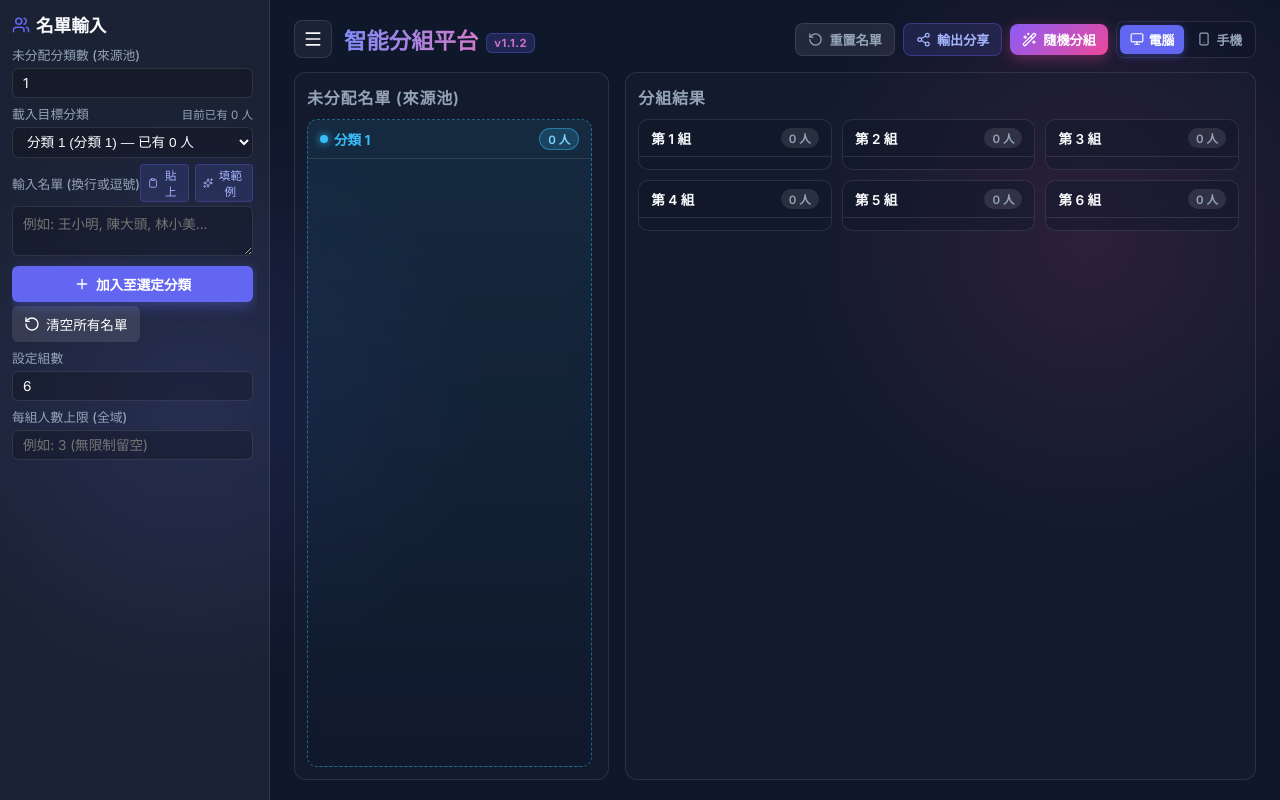
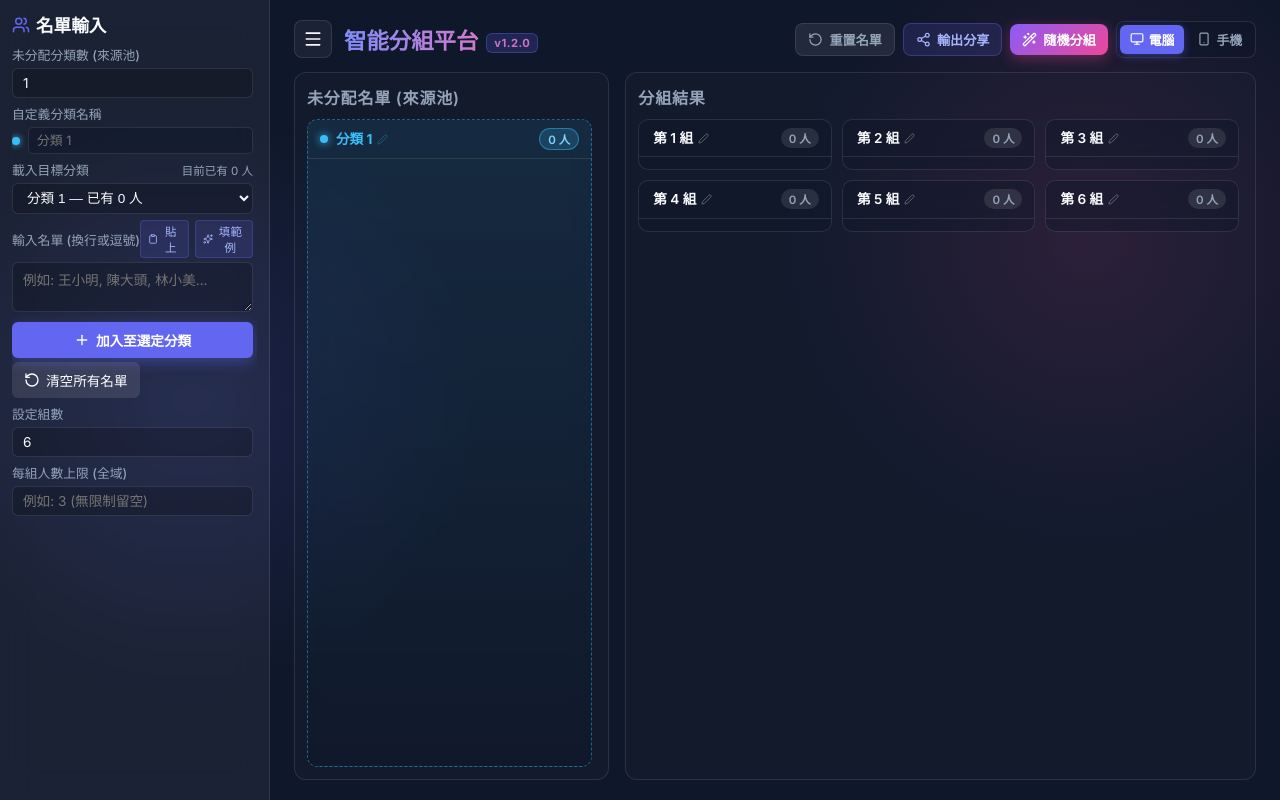
Before and after one commit to hello851013/group-randomizer, a React (Vite) app: page / in a window 1280 px wide. Built offline with nearby package versions, Linux system fonts and the light colour scheme.

Commit message:
feat(v1.2.0): custom category & group names, 1-char avatar, 4-char name support, and mobile touch dnd overhaul

```diff
--- a/package.json
+++ b/package.json
@@ -1,7 +1,7 @@
 {
   "name": "group-randomizer",
   "private": true,
-  "version": "1.1.2",
+  "version": "1.2.0",
   "type": "module",
   "scripts": {
     "dev": "vite",
--- a/src/App.jsx
+++ b/src/App.jsx
@@ -1,9 +1,12 @@
 import React, { useState, useEffect } from 'react';
 import {
   DndContext,
-  closestCenter,
+  pointerWithin,
+  rectIntersection,
+  closestCorners,
+  MouseSensor,
+  TouchSensor,
   KeyboardSensor,
-  PointerSensor,
   useSensor,
   useSensors,
   DragOverlay,
@@ -19,7 +22,7 @@ import { SortableItem } from './components/SortableItem';
 import { ShareModal } from './components/ShareModal';
 import { getCategoryTheme } from './theme';
 
-export const APP_VERSION = 'v1.1.2';
+export const APP_VERSION = 'v1.2.0';
 
 function App() {
   const [sidebarOpen, setSidebarOpen] = useState(() => typeof window !== 'undefined' && window.innerWidth > 768);
@@ -31,6 +34,38 @@ function App() {
   const [maxPerGroup, setMaxPerGroup] = useState('');
   const [inputText, setInputText] = useState('');
   const [shareModalOpen, setShareModalOpen] = useState(false);
+
+  // 自定義名稱狀態 (分類與組別)
+  const [categoryNames, setCategoryNames] = useState({});
+  const [groupNames, setGroupNames] = useState({});
+
+  const getCategoryName = (sourceId) => {
+    if (categoryNames[sourceId]?.trim()) return categoryNames[sourceId].trim();
+    const theme = getCategoryTheme(sourceId);
+    return theme?.name || '分類 1';
+  };
+
+  const getCategoryShortName = (sourceId) => {
+    if (categoryNames[sourceId]?.trim()) {
+      return categoryNames[sourceId].trim().slice(0, 2);
+    }
+    const theme = getCategoryTheme(sourceId);
+    return theme?.shortName || '分1';
+  };
+
+  const getGroupName = (groupId) => {
+    if (groupNames[groupId]?.trim()) return groupNames[groupId].trim();
+    const idx = parseInt(groupId.replace('group-', ''), 10);
+    return `第 ${idx || 1} 組`;
+  };
+
+  const handleRenameTitle = (id, newTitle) => {
+    if (id.startsWith('source-')) {
+      setCategoryNames(prev => ({ ...prev, [id]: newTitle }));
+    } else if (id.startsWith('group-')) {
+      setGroupNames(prev => ({ ...prev, [id]: newTitle }));
+    }
+  };
 
   // 快速範例名單填入
   const handleFillSample = () => {
@@ -88,16 +123,36 @@ function App() {
     }
   }, [safeNumGroups, safeNumSources, activeSource]);
 
+  // 需求 5：全面優化滑鼠與手機觸控感應器 (解決手機與電腦不好拖拉的問題)
   const sensors = useSensors(
-    useSensor(PointerSensor, {
+    useSensor(MouseSensor, {
       activationConstraint: {
-        distance: 5,
-      }
+        distance: 4, // 電腦版滑鼠移動 4px 立即順暢觸發拖拉
+      },
+    }),
+    useSensor(TouchSensor, {
+      activationConstraint: {
+        delay: 100, // 手機版輕按 100ms 立即啟動拖拉，同時保留滑動滾動彈性
+        tolerance: 6,
+      },
     }),
     useSensor(KeyboardSensor, {
       coordinateGetter: sortableKeyboardCoordinates,
     })
   );
+
+  // 專業雙階段碰撞檢測：優先 pointerWithin，回退至 rectIntersection 與 closestCorners
+  const customCollisionDetection = (args) => {
+    const pointerCollisions = pointerWithin(args);
+    if (pointerCollisions.length > 0) {
+      return pointerCollisions;
+    }
+    const rectCollisions = rectIntersection(args);
+    if (rectCollisions.length > 0) {
+      return rectCollisions;
+    }
+    return closestCorners(args);
+  };
 
   const handleAddNames = () => {
     if (!inputText.trim()) return;
@@ -429,6 +484,33 @@ function App() {
             />
           </div>
 
+          {/* 需求 1：自定義分類名稱 */}
+          <div className="form-group">
+            <label className="form-label">自定義分類名稱</label>
+            <div className="category-names-list">
+              {Array.from({ length: safeNumSources }).map((_, i) => {
+                const sId = `source-${i+1}`;
+                const theme = getCategoryTheme(sId);
+                return (
+                  <div key={`cat-name-input-${sId}`} className="cat-name-row">
+                    <span
+                      className="source-color-dot"
+                      style={{ backgroundColor: theme.color, boxShadow: `0 0 6px ${theme.color}` }}
+                    />
+                    <input
+                      type="text"
+                      className="text-input cat-name-input"
+                      value={categoryNames[sId] ?? ''}
+                      onChange={(e) => setCategoryNames(prev => ({ ...prev, [sId]: e.target.value }))}
+                      placeholder={theme.name}
+                      maxLength={15}
+                    />
+                  </div>
+                );
+              })}
+            </div>
+          </div>
+
           <div className="form-group">
             <div style={{ display: 'flex', justifyContent: 'space-between', alignItems: 'center', marginBottom: '4px' }}>
               <label className="form-label" style={{ marginBottom: 0 }}>載入目標分類</label>
@@ -443,11 +525,11 @@ function App() {
             >
               {Array.from({ length: safeNumSources }).map((_, i) => {
                 const sId = `source-${i+1}`;
-                const theme = getCategoryTheme(sId);
+                const name = getCategoryName(sId);
                 const count = columns[sId]?.length || 0;
                 return (
                   <option key={sId} value={sId}>
-                    分類 {i+1} ({theme.name}) — 已有 {count} 人
+                    {name} — 已有 {count} 人
                   </option>
                 );
               })}
@@ -538,6 +620,7 @@ function App() {
               {Array.from({ length: safeNumSources }).map((_, i) => {
                 const sId = `source-${i+1}`;
                 const theme = getCategoryTheme(sId);
+                const name = getCategoryName(sId);
                 return (
                   <div key={`quota-${i}`} className="quota-row">
                     <span className="quota-label" style={{ color: theme.color }}>
@@ -545,7 +628,7 @@ function App() {
                         className="source-color-dot"
                         style={{ backgroundColor: theme.color, boxShadow: `0 0 6px ${theme.color}` }}
                       />
-                      分類 {i+1}
+                      {name}
                     </span>
                     <input
                       type="number"
@@ -636,7 +719,7 @@ function App() {
 
         <DndContext
           sensors={sensors}
-          collisionDetection={closestCenter}
+          collisionDetection={customCollisionDetection}
           onDragStart={handleDragStart}
           onDragOver={handleDragOver}
           onDragEnd={handleDragEnd}
@@ -651,11 +734,14 @@ function App() {
                     <div key={sourceId} className="unassigned-col-wrapper">
                       <DroppableColumn
                         id={sourceId}
-                        title={`分類 ${i+1}`}
+                        title={getCategoryName(sourceId)}
                         items={columns[sourceId] || []}
                         onDeleteItem={handleDeleteItem}
                         onTogglePin={handleTogglePin}
                         isSpecial={true}
+                        onRenameTitle={handleRenameTitle}
+                        getCategoryName={getCategoryName}
+                        getCategoryShortName={getCategoryShortName}
                       />
                     </div>
                   );
@@ -672,10 +758,13 @@ function App() {
                     <DroppableColumn
                       key={groupId}
                       id={groupId}
-                      title={`第 ${i + 1} 組`}
+                      title={getGroupName(groupId)}
                       items={columns[groupId] || []}
                       onDeleteItem={handleDeleteItem}
                       onTogglePin={handleTogglePin}
+                      onRenameTitle={handleRenameTitle}
+                      getCategoryName={getCategoryName}
+                      getCategoryShortName={getCategoryShortName}
                     />
                   );
                 })}
@@ -685,7 +774,12 @@ function App() {
 
           <DragOverlay dropAnimation={dropAnimation}>
             {activeId ? (
-              <SortableItem id={activeId} person={getActivePerson()} />
+              <SortableItem
+                id={activeId}
+                person={getActivePerson()}
+                categoryName={getActivePerson() ? getCategoryName(getActivePerson().sourceId) : null}
+                categoryShortName={getActivePerson() ? getCategoryShortName(getActivePerson().sourceId) : null}
+              />
             ) : null}
           </DragOverlay>
         </DndContext>
@@ -697,6 +791,9 @@ function App() {
         onClose={() => setShareModalOpen(false)}
         columns={columns}
         numGroups={safeNumGroups}
+        getGroupName={getGroupName}
+        getCategoryName={getCategoryName}
+        getCategoryShortName={getCategoryShortName}
       />
     </div>
   );
--- a/src/components/DroppableColumn.jsx
+++ b/src/components/DroppableColumn.jsx
@@ -1,18 +1,53 @@
-import React from 'react';
+import React, { useState, useEffect } from 'react';
 import { useDroppable } from '@dnd-kit/core';
 import { SortableContext, rectSortingStrategy } from '@dnd-kit/sortable';
+import { Edit2, Check } from 'lucide-react';
 import { SortableItem } from './SortableItem';
 import { getCategoryTheme, getDensity } from '../theme';
 
-export function DroppableColumn({ id, title, items, onDeleteItem, onTogglePin, isSpecial }) {
+export function DroppableColumn({
+  id,
+  title,
+  items,
+  onDeleteItem,
+  onTogglePin,
+  isSpecial,
+  onRenameTitle,
+  getCategoryName,
+  getCategoryShortName
+}) {
   const { setNodeRef } = useDroppable({
     id: id,
   });
 
+  const [isEditing, setIsEditing] = useState(false);
+  const [editVal, setEditVal] = useState(title);
+
+  useEffect(() => {
+    setEditVal(title);
+  }, [title]);
+
+  const handleSaveTitle = () => {
+    setIsEditing(false);
+    if (editVal.trim() && onRenameTitle) {
+      onRenameTitle(id, editVal.trim());
+    } else {
+      setEditVal(title);
+    }
+  };
+
+  const handleKeyDown = (e) => {
+    if (e.key === 'Enter') {
+      handleSaveTitle();
+    } else if (e.key === 'Escape') {
+      setEditVal(title);
+      setIsEditing(false);
+    }
+  };
+
   const theme = isSpecial ? getCategoryTheme(id) : null;
   const density = getDensity(items.length);
-  // Source columns split into 2 equal columns (左右分欄) whenever there are 2+ items to eliminate scrolling
-  const isSplitGrid = isSpecial && items.length >= 2;
+  const isSplitGrid = isSpecial && items.length >= 3;
 
   return (
     <div
@@ -30,7 +65,34 @@ export function DroppableColumn({ id, title, items, onDeleteItem, onTogglePin, i
               style={{ backgroundColor: theme.color, boxShadow: `0 0 8px ${theme.color}` }}
             />
           )}
-          <span style={isSpecial ? { color: theme.color, fontWeight: 700 } : {}}>{title}</span>
+
+          {isEditing ? (
+            <div className="title-edit-wrapper" onClick={(e) => e.stopPropagation()}>
+              <input
+                type="text"
+                className="title-edit-input"
+                value={editVal}
+                onChange={(e) => setEditVal(e.target.value)}
+                onBlur={handleSaveTitle}
+                onKeyDown={handleKeyDown}
+                autoFocus
+                maxLength={20}
+              />
+              <button className="title-save-btn" onClick={handleSaveTitle}>
+                <Check size={12} />
+              </button>
+            </div>
+          ) : (
+            <span
+              className="column-title-text"
+              style={isSpecial ? { color: theme.color, fontWeight: 700 } : {}}
+              onClick={() => setIsEditing(true)}
+              title="點擊自定義名稱"
+            >
+              <span className="title-text-content">{title}</span>
+              <Edit2 size={11} className="title-edit-icon" />
+            </span>
+          )}
         </span>
         <span
           className="column-badge"
@@ -60,6 +122,9 @@ export function DroppableColumn({ id, title, items, onDeleteItem, onTogglePin, i
               density={density}
               onDelete={onDeleteItem}
               onTogglePin={onTogglePin}
+              categoryName={getCategoryName ? getCategoryName(person.sourceId) : null}
+              categoryShortName={getCategoryShortName ? getCategoryShortName(person.sourceId) : null}
+              isUnassigned={isSpecial}
             />
           ))}
         </SortableContext>
--- a/src/components/ShareModal.jsx
+++ b/src/components/ShareModal.jsx
@@ -2,7 +2,15 @@ import React, { useState, useRef } from 'react';
 import { X, Copy, Check, Share2, Download, Image as ImageIcon, FileText } from 'lucide-react';
 import { getCategoryTheme } from '../theme';
 
-export function ShareModal({ isOpen, onClose, columns, numGroups }) {
+export function ShareModal({
+  isOpen,
+  onClose,
+  columns,
+  numGroups,
+  getGroupName,
+  getCategoryName,
+  getCategoryShortName
+}) {
   const [activeTab, setActiveTab] = useState('text'); // 'text' | 'image'
   const [copied, setCopied] = useState(false);
   const [isGeneratingImg, setIsGeneratingImg] = useState(false);
@@ -18,9 +26,10 @@ export function ShareModal({ isOpen, onClose, columns, numGroups }) {
     const groupId = `group-${i}`;
     const members = columns[groupId] || [];
     totalAssignedPeople += members.length;
+    const title = getGroupName ? getGroupName(groupId) : `第 ${i} 組`;
     groupsData.push({
       id: groupId,
-      title: `第 ${i} 組`,
+      title: title,
       members: members
     });
   }
@@ -43,7 +52,8 @@ export function ShareModal({ isOpen, onClose, columns, numGroups }) {
         g.members.forEach(m => {
           const theme = getCategoryTheme(m.sourceId);
           const pinMark = m.isPinned ? ' [📌釘選]' : '';
-          const catMark = theme?.shortName ? ` (${theme.shortName})` : '';
+          const shortName = getCategoryShortName ? getCategoryShortName(m.sourceId) : theme?.shortName;
+          const catMark = shortName ? ` (${shortName})` : '';
           text += `   • ${m.name}${catMark}${pinMark}\n`;
         });
       }
--- a/src/index.css
+++ b/src/index.css
@@ -226,6 +226,28 @@ input, textarea {
   height: 50px;
 }
 
+/* 自定義分類名稱設定 */
+.category-names-list {
+  display: flex;
+  flex-direction: column;
+  gap: 6px;
+  margin-top: 2px;
+}
+
+.cat-name-row {
+  display: flex;
+  align-items: center;
+  gap: 8px;
+}
+
+.cat-name-input {
+  padding: 5px 8px;
+  font-size: 0.8rem;
+  flex: 1;
+  background: rgba(15, 23, 42, 0.5);
+  border-radius: 5px;
+}
+
 .btn-primary {
   background: var(--primary-accent);
   color: white;
@@ -563,6 +585,76 @@ input, textarea {
   font-size: 0.72rem;
   font-weight: 600;
   color: var(--text-secondary);
+  flex-shrink: 0;
+}
+
+/* 標題自定義名稱與編輯互動 */
+.column-title-text {
+  display: inline-flex;
+  align-items: center;
+  gap: 5px;
+  cursor: pointer;
+  padding: 2px 6px;
+  margin-left: -4px;
+  border-radius: 4px;
+  transition: all 0.15s ease;
+  user-select: none;
+}
+
+.column-title-text:hover {
+  background: rgba(255, 255, 255, 0.1);
+}
+
+.title-text-content {
+  line-height: 1.2;
+}
+
+.title-edit-icon {
+  opacity: 0.35;
+  transition: opacity 0.15s;
+  flex-shrink: 0;
+}
+
+.column-title-text:hover .title-edit-icon {
+  opacity: 1;
+  color: var(--primary-accent);
+}
+
+.title-edit-wrapper {
+  display: inline-flex;
+  align-items: center;
+  gap: 4px;
+}
+
+.title-edit-input {
+  background: rgba(15, 23, 42, 0.95);
+  border: 1.5px solid var(--primary-accent);
+  color: #ffffff;
+  border-radius: 4px;
+  padding: 2px 6px;
+  font-size: 0.8rem;
+  font-weight: 600;
+  outline: none;
+  width: 100px;
+  box-shadow: 0 0 10px rgba(99, 102, 241, 0.3);
+}
+
+.title-save-btn {
+  background: var(--primary-accent);
+  border: none;
+  color: white;
+  border-radius: 4px;
+  width: 22px;
+  height: 22px;
+  display: flex;
+  align-items: center;
+  justify-content: center;
+  cursor: pointer;
+  transition: background 0.15s;
+}
+
+.title-save-btn:hover {
+  filter: brightness(1.15);
 }
 
 .column-content {
@@ -630,6 +722,9 @@ input, textarea {
   cursor: grab;
   transition: transform 0.15s, box-shadow 0.15s, background 0.15s, border-color 0.15s;
   user-select: none;
+  -webkit-user-select: none;
+  touch-action: none !important;
+  -webkit-touch-callout: none;
 }
 
 .draggable-card:hover {
@@ -647,18 +742,18 @@ input, textarea {
 
 /* Card Density Scaling */
 .card-density-normal {
-  padding: 6px 10px;
+  padding: 5px 8px;
   font-size: 0.85rem;
 }
 .card-density-normal .avatar-placeholder {
-  width: 22px;
-  height: 22px;
+  width: 20px;
+  height: 20px;
   font-size: 0.7rem;
 }
 
 .card-density-compact {
-  padding: 4px 7px;
-  font-size: 0.78rem;
+  padding: 4px 6px;
+  font-size: 0.8rem;
 }
 .card-density-compact .avatar-placeholder {
   width: 18px;
@@ -667,8 +762,8 @@ input, textarea {
 }
 
 .card-density-mini {
-  padding: 3px 6px;
-  font-size: 0.72rem;
+  padding: 3px 5px;
+  font-size: 0.75rem;
 }
 .card-density-mini .avatar-placeholder {
   width: 16px;
@@ -677,12 +772,12 @@ input, textarea {
 }
 
 .card-density-micro {
-  padding: 2px 5px;
-  font-size: 0.68rem;
+  padding: 2px 4px;
+  font-size: 0.7rem;
 }
 .card-density-micro .avatar-placeholder {
-  width: 14px;
-  height: 14px;
+  width: 15px;
+  height: 15px;
   font-size: 0.55rem;
 }
 
@@ -695,14 +790,16 @@ input, textarea {
   min-width: 0;
 }
 
+/* 確保卡片中的名字能完整容納 4 個中文字元不被擠壓 */
 .person-name {
   overflow: hidden;
   text-overflow: ellipsis;
   white-space: nowrap;
   font-weight: 600;
-  font-size: 0.85rem;
+  font-size: 0.82rem;
+  letter-spacing: -0.01em;
   flex: 1 1 auto;
-  min-width: 0;
+  min-width: 58px;
   color: var(--text-primary);
 }
 
```
Also changed, not shown: src/components/SortableItem.jsx (+19 -7 lines).
